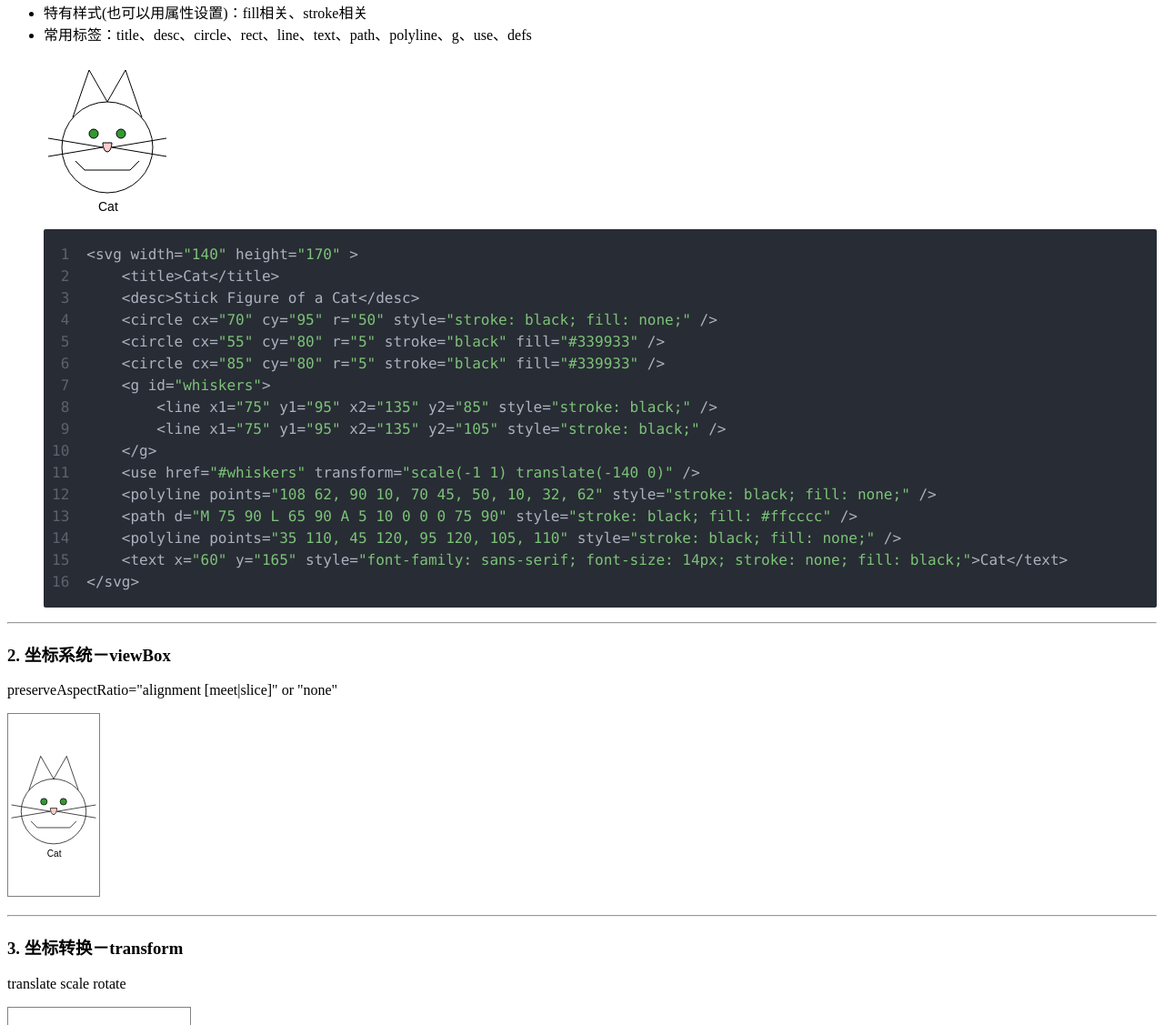
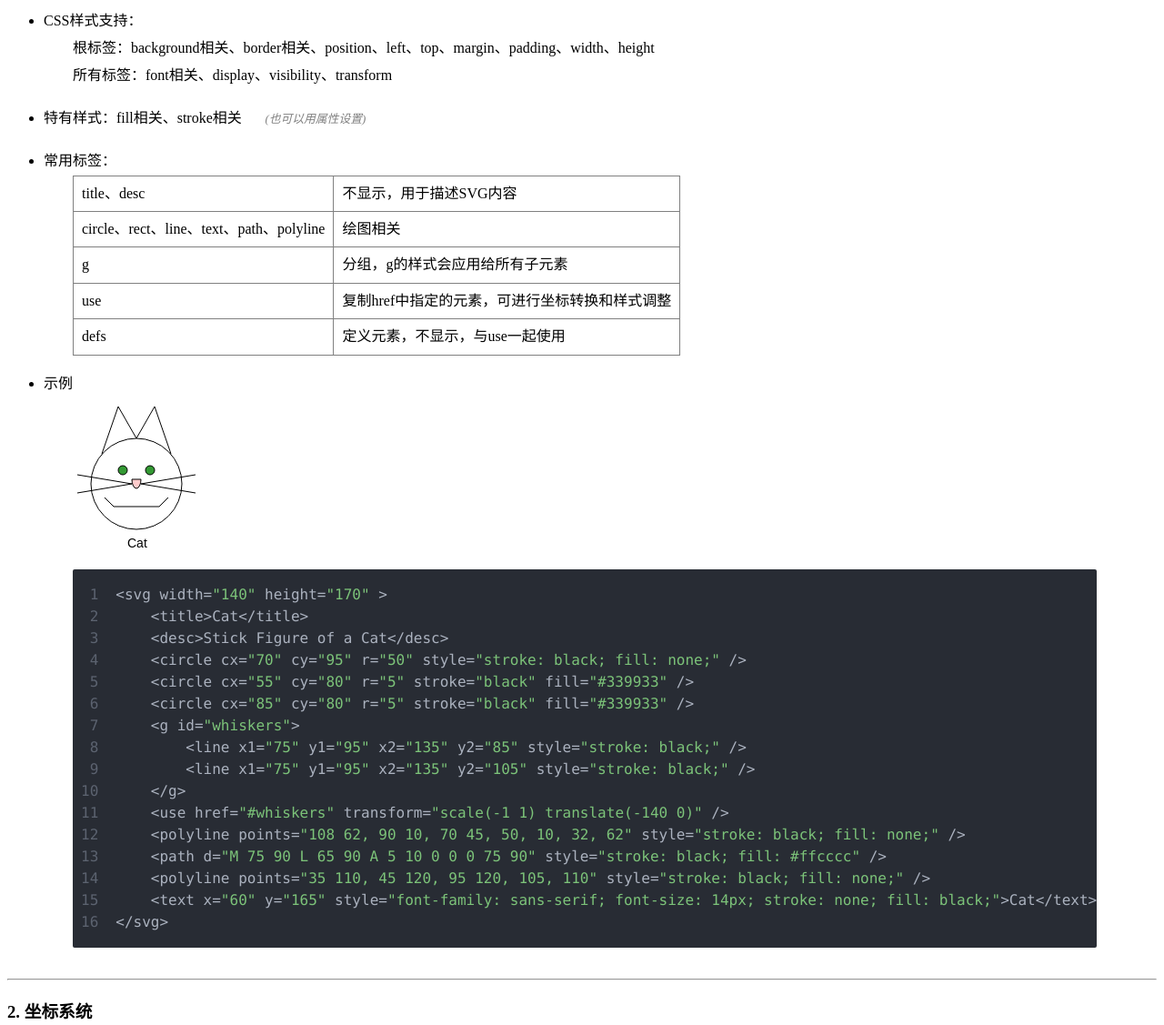
Before and after one commit to apoliszk/apoliszk.github.com, a plain HTML site: page pages/SvgIntroduction/index.html in a window 1280 px wide. Shown: the part 740-1867 px from the top of the page at 91% size. Drawn offline with Linux system fonts and the light colour scheme.

Commit message:
change style

```diff
--- a/pages/SvgIntroduction/files/style.css
+++ b/pages/SvgIntroduction/files/style.css
@@ -1,5 +1,10 @@
 body {
     font-family: 微软雅黑;
+}
+
+i {
+    color: gray;
+    font-size: .8em;
 }
 
 table {
@@ -21,7 +26,12 @@ td, th {
 }
 
 li {
-    line-height: 1.5em;
+    line-height: 1.9em;
+    margin-bottom: 1em;
+}
+
+li > * {
+    margin: 0 0 0 2em;
 }
 
 a code {
--- a/pages/SvgIntroduction/index.html
+++ b/pages/SvgIntroduction/index.html
@@ -1,5 +1,5 @@
 <!DOCTYPE html>
-<html lang="en">
+<html lang="zh">
 
 <head>
 	<title>SVG简介</title>
@@ -97,11 +97,39 @@
 				</table>
 			</li>
 			<li>CSS样式支持：
-				<br> 根标签：background相关、border相关、position、left、top、margin、padding、width、height
-				<br> 所有标签：font相关、display、visibility、transform
+				<p>
+					根标签：background相关、border相关、position、left、top、margin、padding、width、height
+					<br> 所有标签：font相关、display、visibility、transform
+				</p>
 			</li>
-			<li>特有样式(也可以用属性设置)：fill相关、stroke相关</li>
-			<li>常用标签：title、desc、circle、rect、line、text、path、polyline、g、use、defs
+			<li>特有样式：fill相关、stroke相关<i>(也可以用属性设置)</i></li>
+			<li>常用标签：
+				<table>
+					<tbody>
+						<tr>
+							<td>title、desc</td>
+							<td>不显示，用于描述SVG内容</td>
+						</tr>
+						<tr>
+							<td>circle、rect、line、text、path、polyline</td>
+							<td>绘图相关</td>
+						</tr>
+						<tr>
+							<td>g</td>
+							<td>分组，g的样式会应用给所有子元素</td>
+						</tr>
+						<tr>
+							<td>use</td>
+							<td>复制href中指定的元素，可进行坐标转换和样式调整</td>
+						</tr>
+						<tr>
+							<td>defs</td>
+							<td>定义元素，不显示，与use一起使用</td>
+						</tr>
+					</tbody>
+				</table>
+			</li>
+			<li>示例
 				<p>
 					<svg width="140" height="170">
 						<title>Cat</title>
@@ -119,7 +147,8 @@
 						<polyline points="35 110, 45 120, 95 120, 105, 110" style="stroke: black; fill: none;" />
 						<text x="60" y="165" style="font-family: sans-serif; font-size: 14px; stroke: none; fill: black;">Cat</text>
 					</svg>
-					<code>
+					<br>
+					<code style="display: inline-block;">
 						<codelinenum>&nbsp;1</codelinenum>&lt;svg width=<codestring>"140"</codestring> height=<codestring>"170"</codestring> &gt;
 						<br><codelinenum>&nbsp;2</codelinenum>&nbsp;&nbsp;&nbsp;&nbsp;&lt;title&gt;Cat&lt;/title&gt;
 						<br><codelinenum>&nbsp;3</codelinenum>&nbsp;&nbsp;&nbsp;&nbsp;&lt;desc&gt;Stick Figure of a Cat&lt;/desc&gt;
@@ -141,8 +170,9 @@
 			</li>
 		</ul>
 		<hr>
-		<h3>2. 坐标系统－viewBox</h3>
-		preserveAspectRatio="alignment [meet|slice]" or "none"
+		<h3>2. 坐标系统</h3>
+		viewBox="startX startY width height"
+		<br>preserveAspectRatio="alignment [meet|slice]" or "none"
 		<p>
 			<svg width="100" height="200" viewBox="0 0 140 170" preserveAspectRatio="xMidYMid meet" style="border: 1px solid gray;">
 				<title>Cat</title>
```
